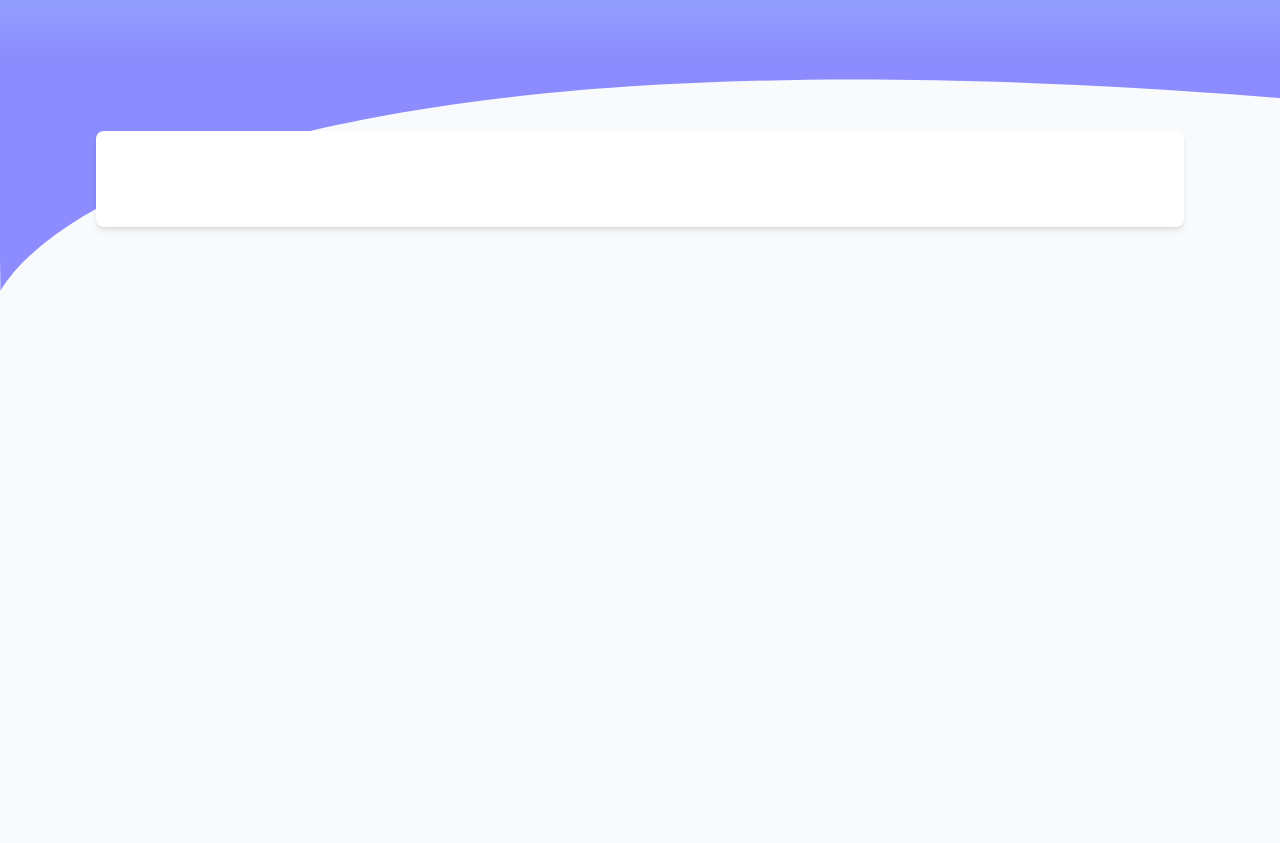
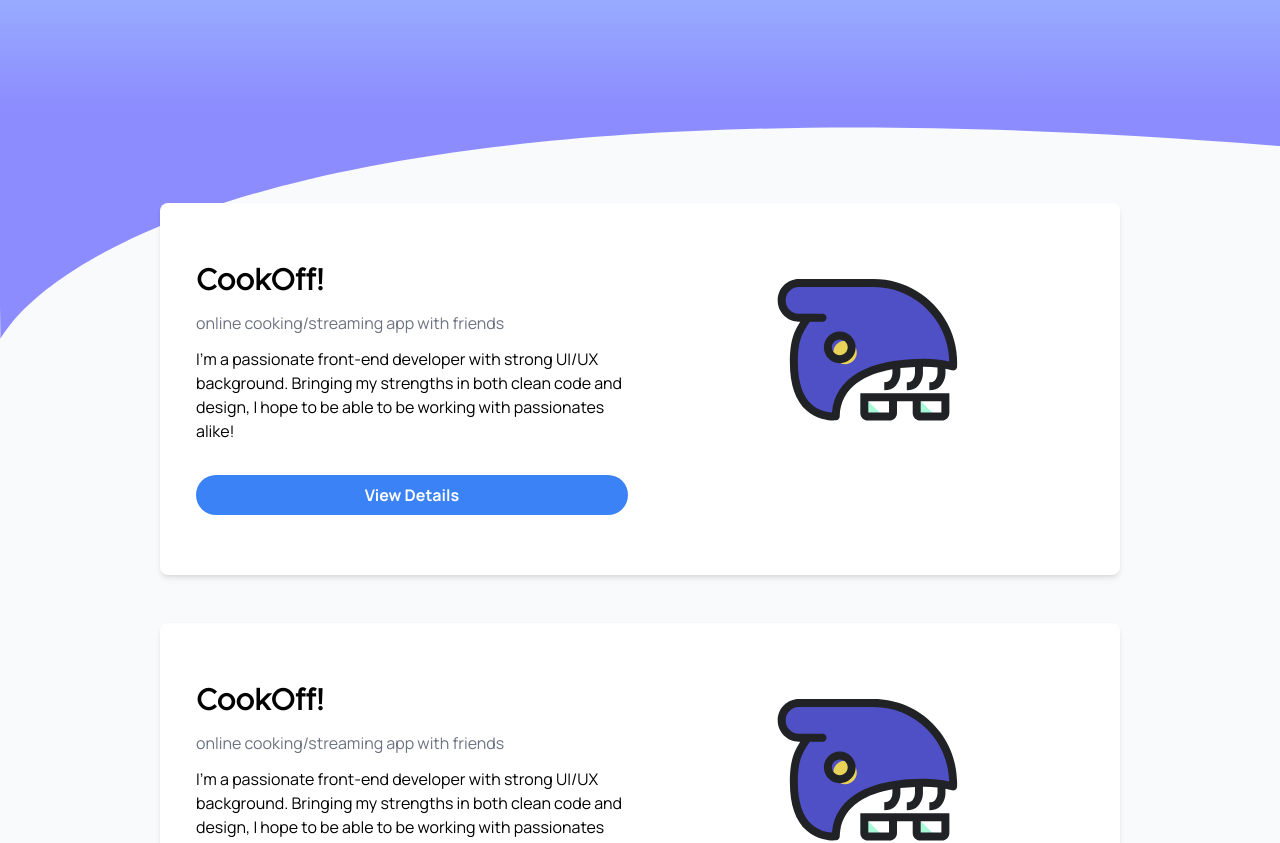
Before and after one commit to takuyadev/takuyadev-portfolio-2021, a Next.js app: page / in a window 1280 px wide. Shown: the part 2840-3683 px from the top of the page. Before the commit the page ends 3451 px from the top, so only its background shows below. Built offline with nearby package versions, Linux system fonts and the light colour scheme.

Commit message:
Base CSS done; need more work on responsiveness

```diff
--- a/components/card.js
+++ b/components/card.js
@@ -2,7 +2,7 @@ import styled, { css } from "styled-components";
 
 export default function Card({children }) {
   return (
-    <div className="flex shadow-md h-auto w-4/5 item-center bg-white m-6 py-12 px-6 rounded-lg flex-col justify-center  lg:w-full lg:mx-24 lg:my-0">
+    <div className="flex shadow-md h-auto w-3/4 item-center bg-white m-6 py-12 px-6 rounded-lg flex-col justify-center lg:mx-24  lg:my-6">
         {children}
     </div>
   );
--- a/components/projectCard.js
+++ b/components/projectCard.js
@@ -2,9 +2,21 @@ import styled, { css } from "styled-components";
 import Card from "../components/card";
 
 export default function GradientCircle({ children }) {
-  return <Card>
-      <div>
-
+  return (
+    <Card>
+      <div className="flex flex-col-reverse w-full rounded-lg item-center justify-center lg:flex-row">
+        <div className=" w-full lg:w-1/2 p-3 ">
+          <h1 className="font-extrabold text-3xl mb-3">CookOff!</h1>
+          <p className="mb-3 text-gray-500">online cooking/streaming app with friends</p>
+          <p className="mb-8">
+            I’m a passionate front-end developer with strong UI/UX background.
+            Bringing my strengths in both clean code and design, I hope to be
+            able to be working with passionates alike!
+          </p>
+          <div className="btn-blue rounded-full text-center">View Details</div>
+        </div>
+        <img className="h-48 w-1/2" src="work_logo.svg"></img>
       </div>
-  </Card>;
+    </Card>
+  );
 }
--- a/pages/index.js
+++ b/pages/index.js
@@ -102,8 +102,10 @@ function Home() {
       </section>
       <section className="flex flex-col items-center justify-center w-full">
         <Wave text="projects" />
-        <div className="flex flex-col w-full relative bottom-24 md:flex-row z-10 md:bottom-96">
+        <div className="flex flex-col items-center justify-center w-full relative bottom-24 z-10 md:bottom-96">
           <ProjectCard className="z-10"></ProjectCard>
+          <ProjectCard className="z-10"></ProjectCard>
+          <ProjectCard className="z-10 "></ProjectCard>
         </div>
       </section>
     </main>
```
